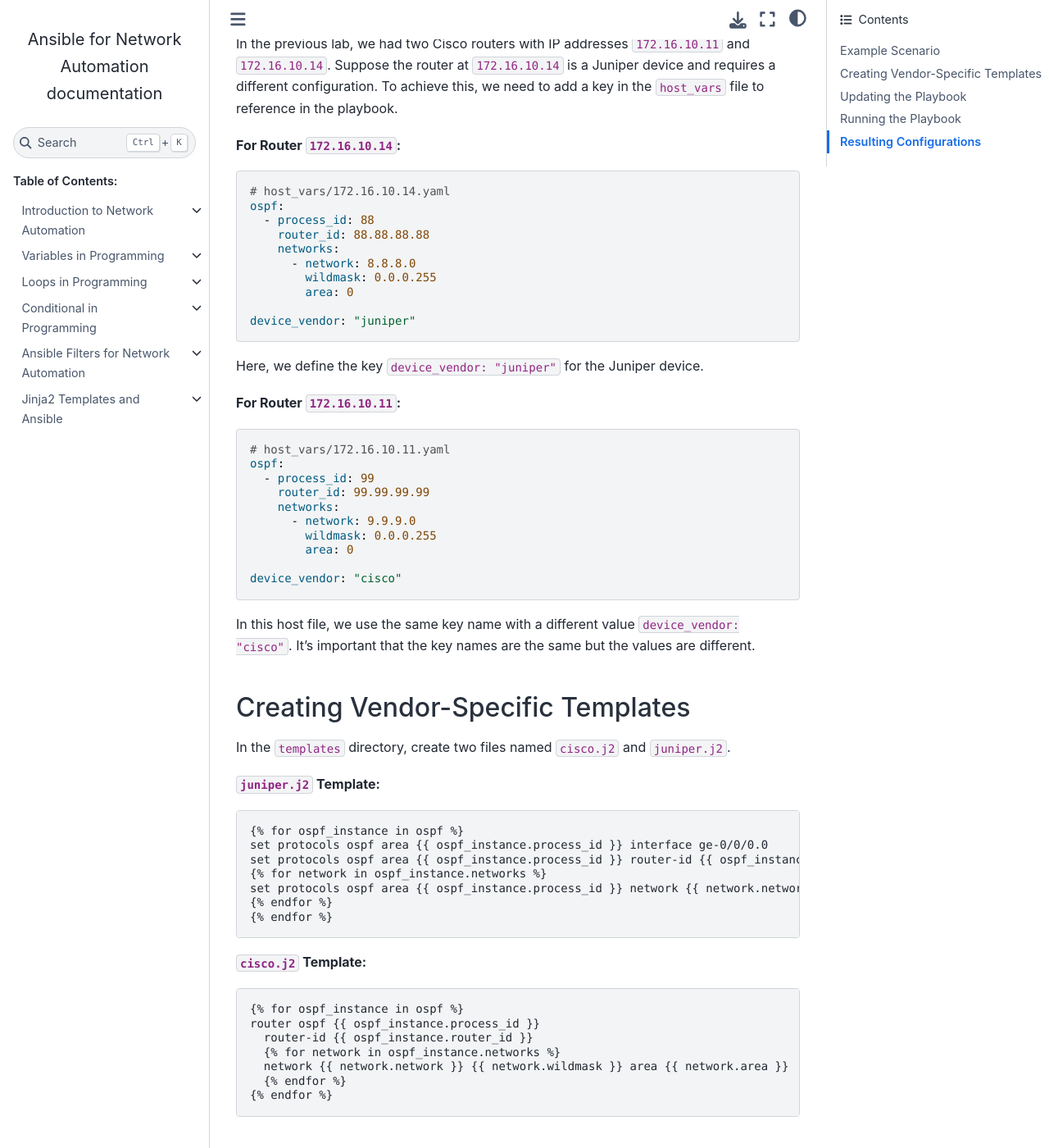
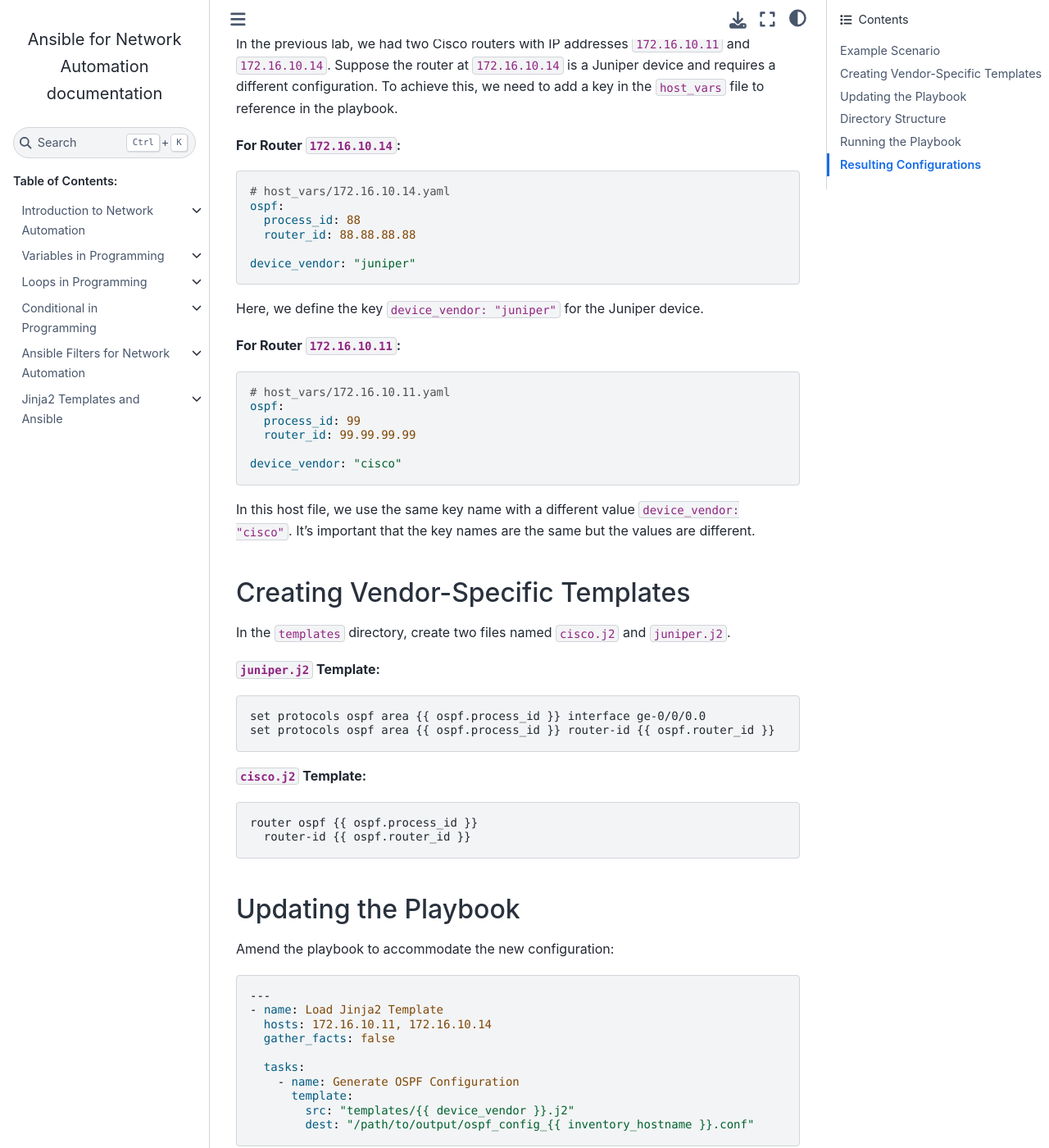
Before and after one commit to sydasif/ansible-cbt-lab, a Sphinx documentation site: the page built from docs/source/06_jinja/02_dynamic_look.md, in a window 1280 px wide and 1400 px high, scrolled down 318 px. Shown: the whole window at 82% size. Built offline with Sphinx 7.4.7 and the Sphinx Book theme 1.1.4, drawn with Linux system fonts in a browser that asks for light colours; pages that are not in the unit, such as notebooks, are missing from menus; some of the changed text lies outside the part shown.

Commit message:
update section

````diff
--- a/docs/source/06_jinja/02_dynamic_look.md
+++ b/docs/source/06_jinja/02_dynamic_look.md
@@ -11,12 +11,8 @@
 ```yaml
 # host_vars/172.16.10.14.yaml
 ospf:
-  - process_id: 88
-    router_id: 88.88.88.88
-    networks:
-      - network: 8.8.8.0
-        wildmask: 0.0.0.255
-        area: 0
+  process_id: 88
+  router_id: 88.88.88.88
 
 device_vendor: "juniper"
 ```
@@ -28,12 +24,8 @@
 ```yaml
 # host_vars/172.16.10.11.yaml
 ospf:
-  - process_id: 99
-    router_id: 99.99.99.99
-    networks:
-      - network: 9.9.9.0
-        wildmask: 0.0.0.255
-        area: 0
+  process_id: 99
+  router_id: 99.99.99.99
 
 device_vendor: "cisco"
 ```
@@ -47,25 +39,15 @@
 **`juniper.j2` Template:**
 
 ```jinja2
-{% for ospf_instance in ospf %}
-set protocols ospf area {{ ospf_instance.process_id }} interface ge-0/0/0.0
-set protocols ospf area {{ ospf_instance.process_id }} router-id {{ ospf_instance.router_id }}
-{% for network in ospf_instance.networks %}
-set protocols ospf area {{ ospf_instance.process_id }} network {{ network.network }} {{ network.wildmask }} area {{ network.area }}
-{% endfor %}
-{% endfor %}
+set protocols ospf area {{ ospf.process_id }} interface ge-0/0/0.0
+set protocols ospf area {{ ospf.process_id }} router-id {{ ospf.router_id }}
 ```
 
 **`cisco.j2` Template:**
 
 ```jinja2
-{% for ospf_instance in ospf %}
-router ospf {{ ospf_instance.process_id }}
-  router-id {{ ospf_instance.router_id }}
-  {% for network in ospf_instance.networks %}
-  network {{ network.network }} {{ network.wildmask }} area {{ network.area }}
-  {% endfor %}
-{% endfor %}
+router ospf {{ ospf.process_id }}
+  router-id {{ ospf.router_id }}
 ```
 
 ### Updating the Playbook
@@ -85,7 +67,7 @@
         dest: "/path/to/output/ospf_config_{{ inventory_hostname }}.conf"
 ```
 
-#### Directory Structure
+### Directory Structure
 
 Ensure your directory structure looks like this:
 
@@ -133,7 +115,6 @@
 ```
 set protocols ospf area 88 interface ge-0/0/0.0
 set protocols ospf area 88 router-id 88.88.88.88
-set protocols ospf area 88 network 8.8.8.0 0.0.0.255 area 0
 ```
 
 **For Router `172.16.10.11` (Cisco):**
@@ -141,7 +122,8 @@
 ```
 router ospf 99
   router-id 99.99.99.99
-  network 9.9.9.0 0.0.0.255 area 0
 ```
 
-By using different Jinja2 templates and referencing them dynamically in the Ansible playbook, you can efficiently manage multi-vendor network configurations. This approach ensures that each device gets the correct configuration, reducing errors and streamlining the network management process. The generated configurations are saved on the control node, allowing you to review them before applying them to the devices.
+By using different Jinja2 templates and referencing them dynamically in the Ansible playbook, you can efficiently manage multi-vendor network configurations. This approach ensures that each device gets the correct configuration, reducing errors and streamlining the network management process.
+
+The generated configurations are saved on the control node, allowing you to review them before applying them to the devices.
````
Also changed, not shown: other parts of docs/source/06_jinja/02_dynamic_look.md (+2 -2 lines).
